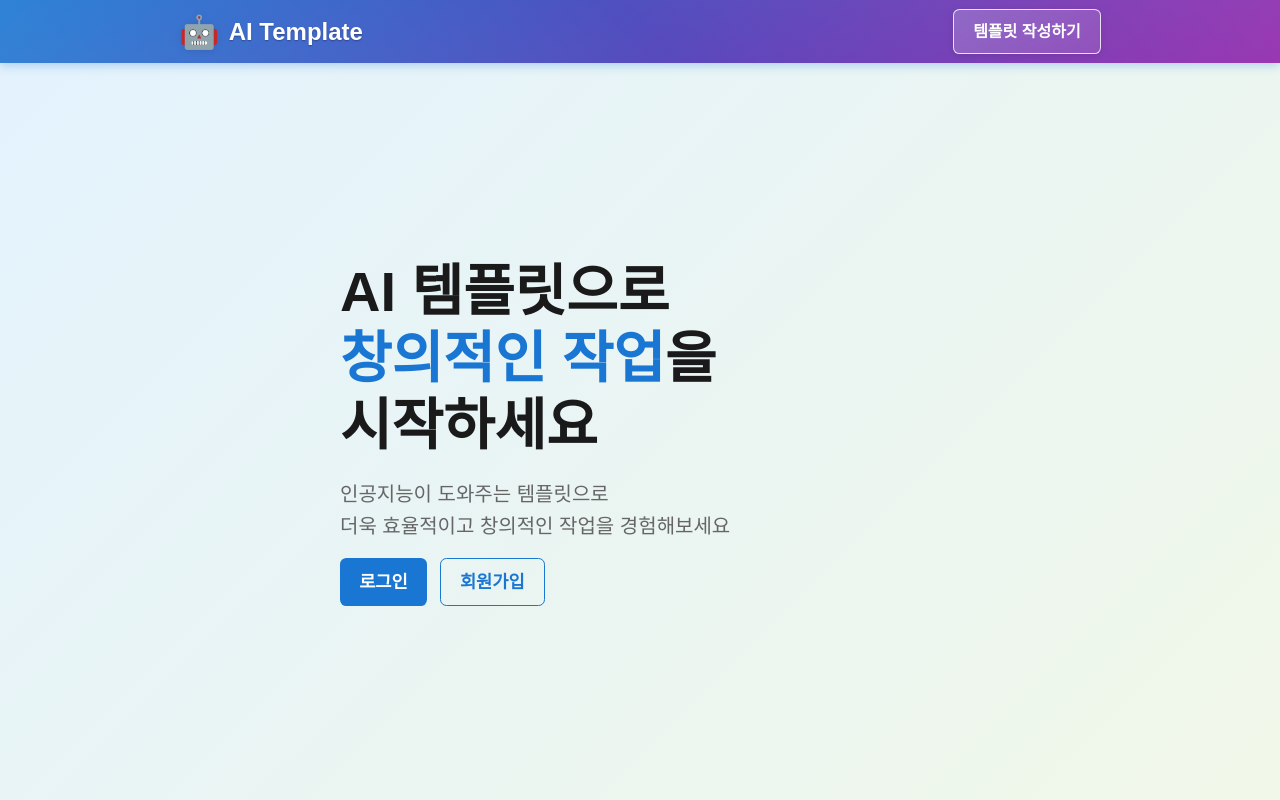
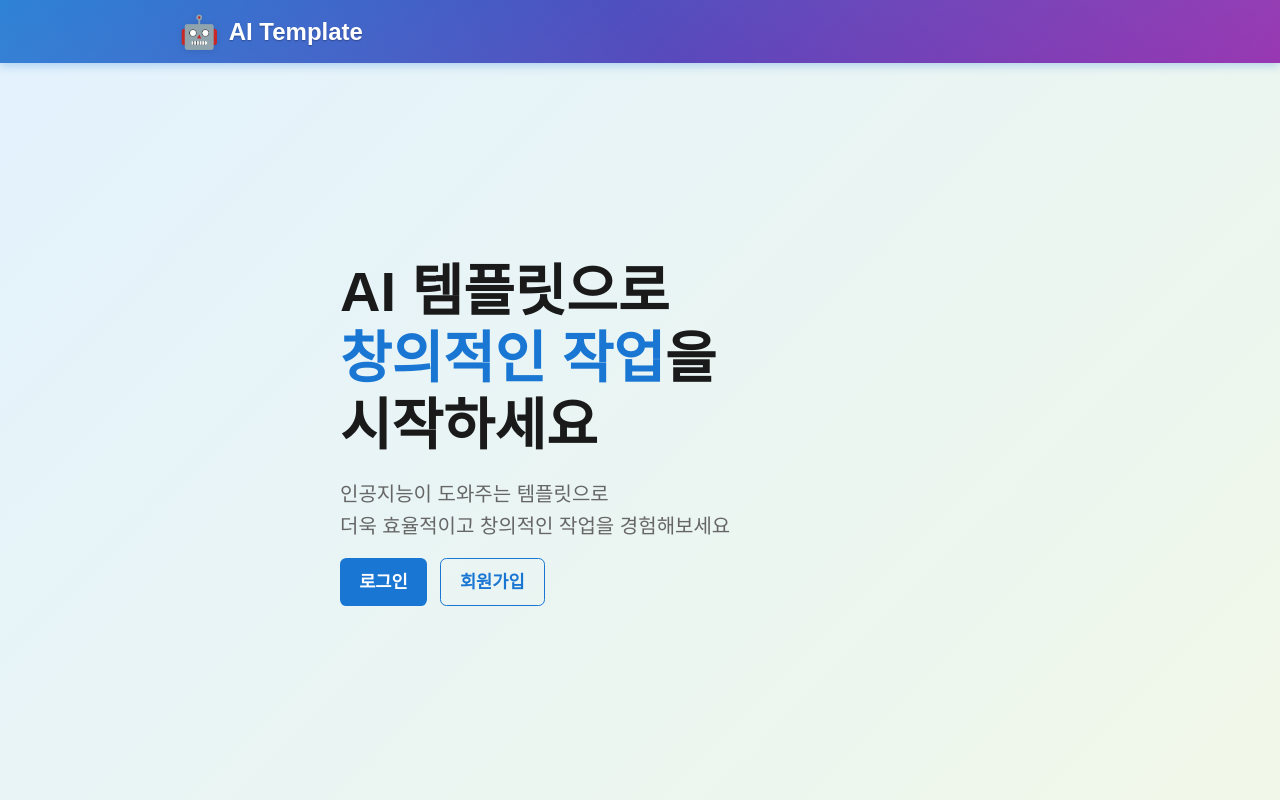
Before and after one commit to Kernel180-BE12/final_6team_pls_jober, a Vue app in the folder front/: page / in a window 1280 px wide. Built offline with nearby package versions, Linux system fonts and the light colour scheme; what @tanstack/vue-query would draw is missing.

Commit message:
refactor: HeaderComponent 버튼 경로 수정
- 추후 페이지가 늘어나면 따로 경로 처리 함수 필요할지도?

```diff
--- a/front/src/components/HeaderComponent.vue
+++ b/front/src/components/HeaderComponent.vue
@@ -15,12 +15,24 @@
 
   // 로그인, 마이페이지 진입 시 헤더 버튼 핸들링
   const visibleMenu = computed(() => {
-    // 로그인 + 마이페이지 x = 1,2번 버튼 둘 다 출력
-    if(userStore.isLoggedIn && !route.path.startsWith("/mypage"))
+    // 1번 버튼 = 마이페이지
+    // 2번 버튼 = 템플릿 작성하기
+
+    // 비 로그인 유저 = null
+    if(!userStore.isLoggedIn)
+    return null
+
+    // 마이페이지 진입 = 2
+    else if(route.path.startsWith("/mypage"))
+      return headerMenu.filter(item => item.id === 2)
+
+    // 템플릿페이지 진입 = 1
+    else if(route.path.startsWith("/template"))
+      return headerMenu.filter(item => item.id === 1)
+
+    // 랜딩 페이지
+    else
       return headerMenu
-
-    // 그 외 버튼 2번만 출력
-    return headerMenu.filter(item => item.id == 2)
   })
 </script>
 
```
